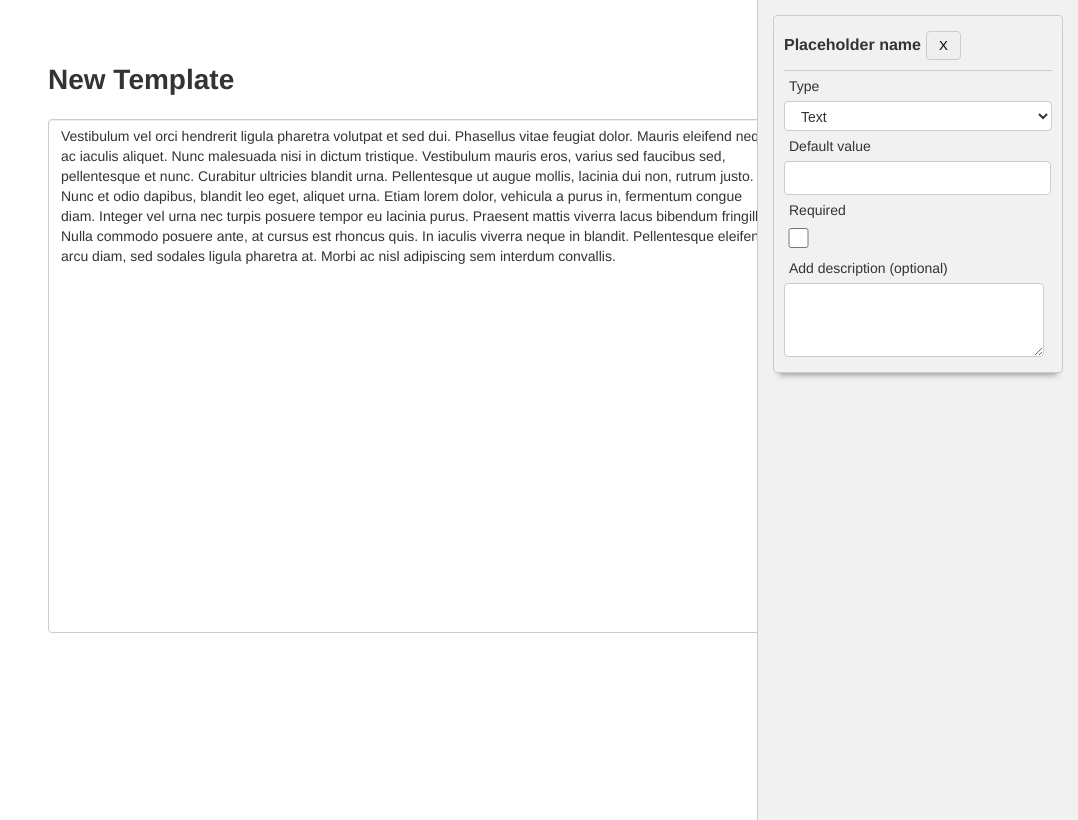
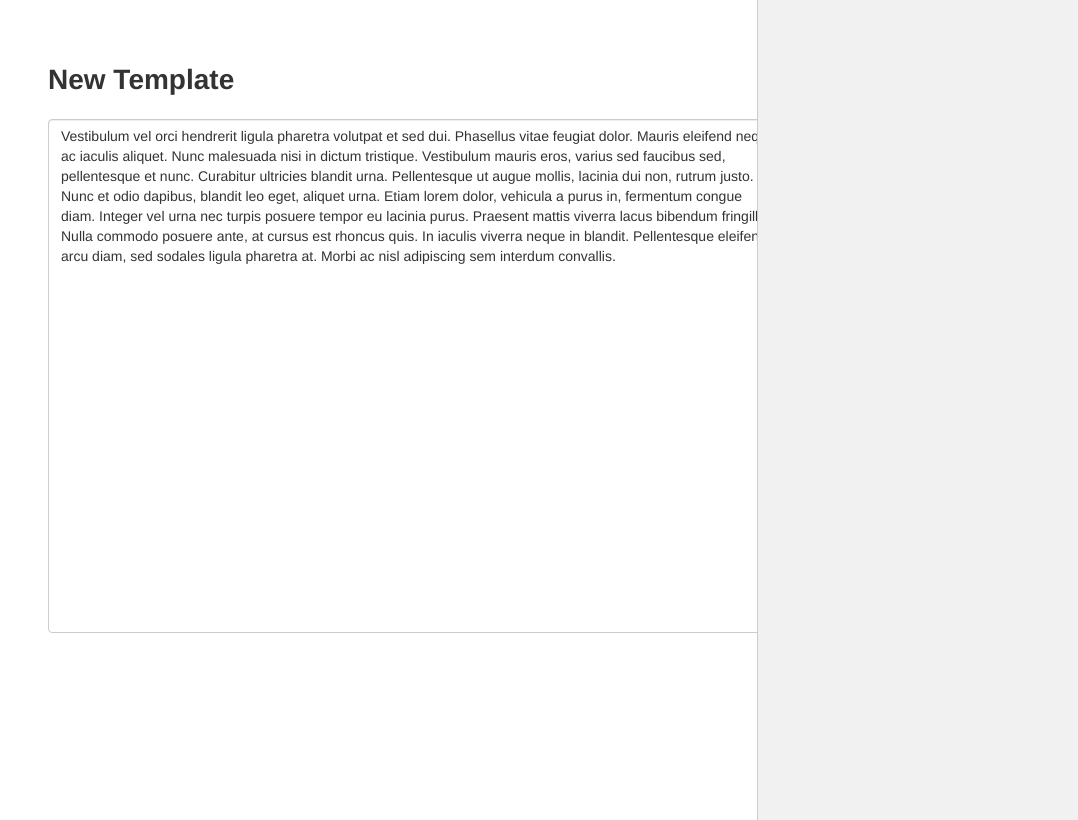
Before and after one commit to theterminalguy/writeonce, a React (Create React App) app: page / in a window 1280 px wide. Shown: the whole page, without its empty margins (202-1280 px from the left). Built offline with nearby package versions, Linux system fonts and the light colour scheme.

Commit message:
successfully rendered placeholder sidepanel

```diff
--- a/src/components/editors/vanilla/components/PlaceholderSidePanel/PlaceholderItem.tsx
+++ b/src/components/editors/vanilla/components/PlaceholderSidePanel/PlaceholderItem.tsx
@@ -5,62 +5,48 @@ type PlaceholderItemProps = {
   placeholderId: string;
 };
 
-export default class PlaceholderItem {
-  placeholderName: string;
-  placeholderId: string;
-  htmlFor: {
-    placeholderType: string;
-    defaultValue: string;
-    required: string;
-    description: string;
+export default function PlaceholderItem({
+  placeholderName,
+  placeholderId,
+}: PlaceholderItemProps) {
+  const htmlFor = {
+    placeholderType: `placeholder-type-${placeholderId}`,
+    defaultValue: `default-value-${placeholderId}`,
+    required: `required-${placeholderId}`,
+    description: `description-${placeholderId}`,
   };
 
-  constructor({ placeholderName, placeholderId }: PlaceholderItemProps) {
-    this.placeholderName = placeholderName;
-    this.placeholderId = placeholderId;
-
-    this.htmlFor = {
-      placeholderType: `placeholder-type-${this.placeholderId}`,
-      defaultValue: `default-value-${this.placeholderId}`,
-      required: `required-${this.placeholderId}`,
-      description: `description-${this.placeholderId}`,
-    };
-  }
-
-  render(): JSX.Element {
   return (
     <div className="vanilla__placeholder-item ">
       <div className="vanilla__placeholder-item-header">
         <span className="vanilla__placeholder-item-name">
-            {this.placeholderName}
+          {placeholderName}
         </span>
         <button type="button" className="vanilla__placeholder-item-delete">
           X
         </button>
       </div>
       <div className="vanilla__placeholder-field">
-          <label htmlFor={this.htmlFor.placeholderType}>Type</label>
-          <select id={this.htmlFor.placeholderType}>
+        <label htmlFor={htmlFor.placeholderType}>Type</label>
+        <select id={htmlFor.placeholderType}>
           <option value="text">Text</option>
         </select>
       </div>
 
       <div className="vanilla__placeholder-field">
-          <label htmlFor={this.htmlFor.defaultValue}>Default value</label>
-          <input type="text" id={this.htmlFor.defaultValue} />
+        <label htmlFor={htmlFor.defaultValue}>Default value</label>
+        <input type="text" id={htmlFor.defaultValue} />
       </div>
 
       <div className="vanilla__placeholder-field">
-          <label htmlFor={this.htmlFor.required}>Required</label>
-          <input type="checkbox" id={this.htmlFor.required} />
+        <label htmlFor={htmlFor.required}>Required</label>
+        <input type="checkbox" id={htmlFor.required} />
       </div>
 
       <div className="vanilla__placeholder-field">
-          <label htmlFor={this.htmlFor.description}>
-            Add description (optional)
-          </label>
+        <label htmlFor={htmlFor.description}>Add description (optional)</label>
         <textarea
-            id={this.htmlFor.description}
+          id={htmlFor.description}
           cols={26}
           rows={3}
           maxLength={50}
@@ -69,4 +55,3 @@ export default class PlaceholderItem {
     </div>
   );
 }
-}
--- a/src/components/editors/vanilla/components/PlaceholderSidePanel/index.css
+++ b/src/components/editors/vanilla/components/PlaceholderSidePanel/index.css
@@ -1,3 +1,3 @@
-div.vanilla__placeholder-sidepanel-wrapper {
+div.vanilla__placeholder-side-panel {
     display: block; /* TODO: hide placeholder */
 }
--- a/src/components/editors/vanilla/components/PlaceholderSidePanel/index.tsx
+++ b/src/components/editors/vanilla/components/PlaceholderSidePanel/index.tsx
@@ -1,17 +1,8 @@
 import "./index.css";
-import PlaceholderItem from "./PlaceholderItem";
 
 export default function PlaceholderSidePanel() {
-  const placeholderItem = new PlaceholderItem({
-    placeholderName: "Placeholder name",
-    placeholderId: "placeholder-id",
-  });
-
   return (
-    <div className="vanilla__placeholder-sidepanel-wrapper">
-      <form name="vanilla__placeholder-side-panel">
-        {placeholderItem.render()}
-      </form>
+    <div className="vanilla__placeholder-side-panel">
     </div>
   );
 }
--- a/src/components/editors/vanilla/plugins/FloatingToolBarPlugin/index.tsx
+++ b/src/components/editors/vanilla/plugins/FloatingToolBarPlugin/index.tsx
@@ -1,9 +1,13 @@
 import { useEffect, useState } from "react";
 import { generate } from "shortid";
-
+import ReactDOMServer from "react-dom/server";
 import "./index.css";
 import Modal, { $closeModal, $getModal } from "../../components/modal";
-import Placeholder, { $getPlaceholder, $placeholdify } from "../../components/placeholder";
+import Placeholder, {
+  $getPlaceholder,
+  $placeholdify,
+} from "../../components/placeholder";
+import PlaceholderItem from "../../components/PlaceholderSidePanel/PlaceholderItem";
 export default function FloatingToolBarPlugin() {
   const [rendered, setRendered] = useState(false);
 
@@ -90,8 +94,13 @@ export default function FloatingToolBarPlugin() {
     }
     // replace placeholder with the name
     const placeholder = $getPlaceholder(uniqueId);
-    if (!placeholder) { return }
-    placeholder.innerText = $placeholdify(input.value);
+    if (!placeholder) {
+      return;
+    }
+    const placeholderName = input.value;
+    placeholder.innerText = $placeholdify(placeholderName);
+
+    addPlaceholderToSidePanel({ name: placeholderName, id: uniqueId });
 
     // set the caret after the last placeholder
     $setCaretAfterPlaceholder(placeholder);
@@ -110,7 +119,9 @@ export default function FloatingToolBarPlugin() {
       console.error("Placeholder not found");
       return;
     }
-    const originalText = placeholder.getAttribute("data-placeholder-original-text");
+    const originalText = placeholder.getAttribute(
+      "data-placeholder-original-text"
+    );
     if (!originalText) {
       // TODO: show error to the user
       console.error("Original text not found");
@@ -192,6 +203,16 @@ function showRenamePlaceholderModal(
   input.focus();
 }
 
+function addPlaceholderToSidePanel({ name, id }: { name: string; id: string }) {
+  const placeholderSidePanel = document.querySelector(
+    "div.vanilla__placeholder-side-panel"
+  ) as HTMLDivElement;
+  const htmlString = ReactDOMServer.renderToStaticMarkup(
+    <PlaceholderItem placeholderId={id} placeholderName={name} />
+  );
+  placeholderSidePanel.insertAdjacentHTML("beforeend", htmlString);
+}
+
 const replaceSelectionWithPlaceholderNode = (
   selection: Selection,
   selectedText: string,
@@ -227,4 +248,4 @@ const $setCaretAfterPlaceholder = (placeholder: HTMLElement) => {
   const sel = window.getSelection();
   sel?.removeAllRanges();
   sel?.addRange(range);
-}
+};
```
Lines whose indentation alone changed are shown as unchanged.
